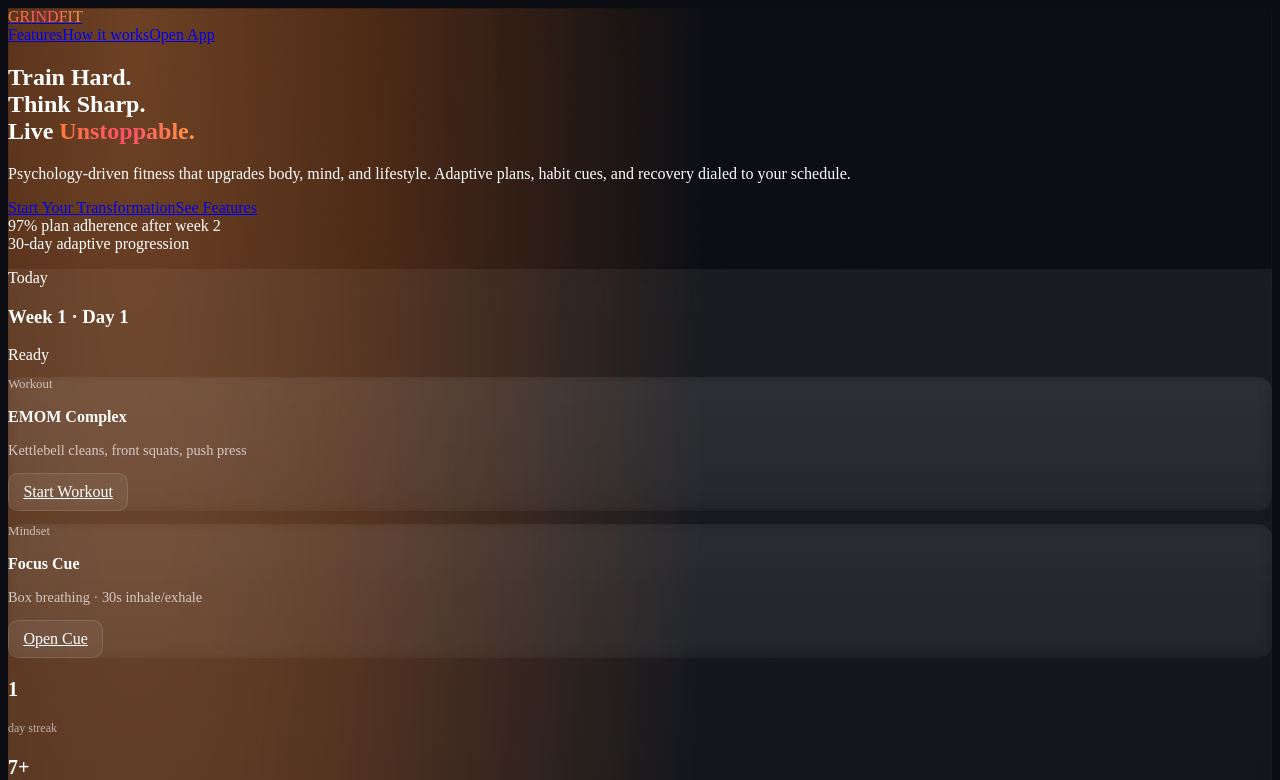
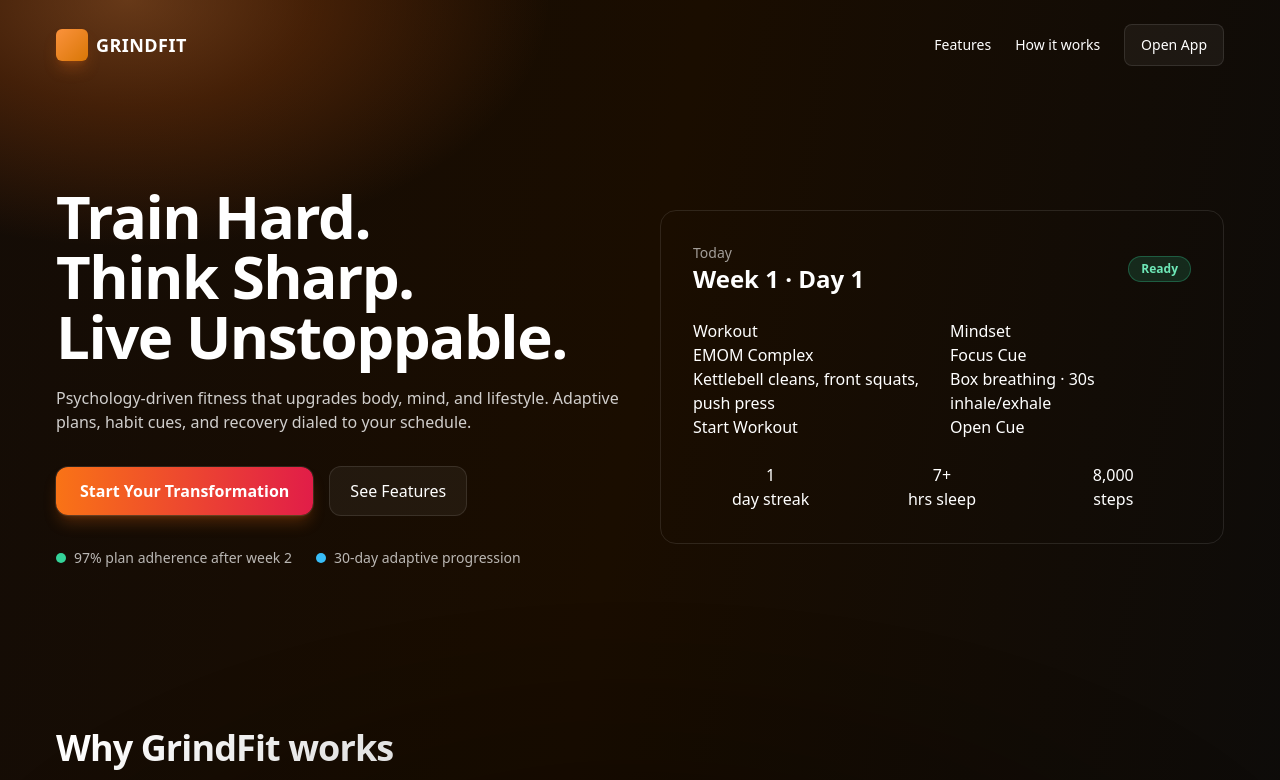
Before and after one commit to GrindFit/grindfit-webapp, a Next.js app: page / in a window 1280 px wide. Shown: the top 780 px of the page. Built offline with nearby package versions, Linux system fonts and the light colour scheme.

Commit message:
Update globals.css

```diff
--- a/styles/globals.css
+++ b/styles/globals.css
@@ -1,105 +1,68 @@
-/* === Base: keep page dark & crisp === */
-html, body {
-  background: #0b0d12;
-  color: #ffffff;
-}
+/* --- keep Tailwind working --- */
+@tailwind base;
+@tailwind components;
+@tailwind utilities;
 
-/* Smooth text */
-* { -webkit-font-smoothing: antialiased; -moz-osx-font-smoothing: grayscale; }
-
-/* === Form: dark selects / options === */
-select,
-select:focus {
-  background-color: #0e151e; /* deep dark */
-  color: #fff;
-  border-color: #374151; /* gray-700 */
-}
-option {
-  background-color: #0e151e; /* keeps dropdown panel dark */
+/* --- Base tweaks (keep page dark) --- */
+html,
+body {
+  background: #0b0b0b; /* deep charcoal */
   color: #fff;
 }
 
-/* === Premium gradient text utility === */
-.gradient-text {
-  background-image: linear-gradient(90deg, #ff7a3d 0%, #ff4d6d 50%, #ff9a3d 100%);
-  -webkit-background-clip: text;
-  background-clip: text;
-  color: transparent;
+/* --- Dark selects across browsers (for onboarding dropdowns) --- */
+select,
+select:focus {
+  background-color: #1a0d00; /* deep burnt orange-brown */
+  color: #fff;
+  border-color: #374151;     /* gray-700 */
+  outline: none;
+}
+option {
+  background-color: #1a0d00;
+  color: #fff;
 }
 
-/* === Hero background (premium burnt-orange glow) === */
+/* --- Hero background (premium burnt-orange glow) --- */
+/* Apply this background to the wrapper with className="hero-section" */
 .hero-section {
+  /* soft orange glow from top-left that fades into deep dark */
   background:
-    radial-gradient(65% 80% at 10% 0%,
-      rgba(255, 144, 64, 0.40) 0%,
-      rgba(255, 120, 32, 0.28) 28%,
-      rgba(12, 14, 20, 0.85) 70%,
-      rgba(12, 14, 20, 1) 100%
+    radial-gradient(
+      650px 380px at 10% 0%,
+      rgba(255, 140, 60, 0.35) 0%,
+      rgba(255, 110, 20, 0.20) 28%,
+      rgba(0, 0, 0, 0.0) 65%
     ),
-    linear-gradient(
-      180deg,
-      #0b0d12 0%,
-      #121821 42%,
-      #0e141b 70%,
-      #0a0d12 100%
-    );
+    /* subtle color shift across the width */
+    linear-gradient(100deg, #140c06 0%, #1a0d00 45%, #0b0b0b 100%);
   background-size: cover;
   background-position: center;
-  min-height: 100vh;
+  min-height: 100vh; /* full height hero */
 }
 
-/* === Glass & panels === */
-.glass-card {
-  background: linear-gradient(180deg, rgba(255,255,255,0.06) 0%, rgba(255,255,255,0.03) 100%);
-  backdrop-filter: blur(8px);
-  -webkit-backdrop-filter: blur(8px);
-}
-.panel {
-  background: linear-gradient(180deg, rgba(255,255,255,0.04) 0%, rgba(255,255,255,0.02) 100%);
-  border-radius: 14px;
-  backdrop-filter: blur(6px);
-  -webkit-backdrop-filter: blur(6px);
+/* Optional: gentle vignette so edges feel cinematic */
+.hero-section::after {
+  content: "";
+  position: fixed;
+  inset: 0;
+  pointer-events: none;
+  background: radial-gradient(1200px 600px at 50% 120%, rgba(0,0,0,0.35), rgba(0,0,0,0) 60%);
 }
 
-/* === Feature cards subtle hover === */
-.feature-card {
-  background: linear-gradient(180deg, rgba(255,255,255,0.04) 0%, rgba(255,255,255,0.02) 100%);
-  transition: transform 220ms ease, background 220ms ease, border-color 220ms ease;
-}
-.feature-card:hover {
-  transform: translateY(-2px);
-  border-color: rgba(255,255,255,0.18);
-  background: linear-gradient(180deg, rgba(255,255,255,0.06) 0%, rgba(255,255,255,0.03) 100%);
+/* Nice container radius / shadow on cards if you want a touch more polish */
+.card {
+  @apply rounded-xl bg-neutral-900/50 ring-1 ring-white/10 shadow-xl;
 }
 
-/* === Small UI bits === */
-.label { color: rgba(255,255,255,0.65); font-size: 0.8rem; }
-.title { font-weight: 700; }
-.sub { color: rgba(255,255,255,0.70); font-size: 0.9rem; }
-.mini-stat .value { font-weight: 800; font-size: 1.25rem; }
-.muted { color: rgba(255,255,255,0.6); font-size: 0.75rem; }
-
-/* Ghost button */
-.btn-ghost {
-  display: inline-flex;
-  align-items: center;
-  justify-content: center;
-  padding: 0.55rem 0.9rem;
-  border-radius: 10px;
-  background: rgba(255,255,255,0.06);
-  border: 1px solid rgba(255,255,255,0.12);
-  color: #fff;
-  transition: background 200ms ease, transform 200ms ease, border-color 200ms ease;
-}
-.btn-ghost:hover {
-  background: rgba(255,255,255,0.10);
-  border-color: rgba(255,255,255,0.18);
-  transform: translateY(-1px);
+/* Smooth scrolling & a little better scrolling physics */
+html {
+  scroll-behavior: smooth;
 }
 
-/* Focus visibility */
-a:focus-visible, button:focus-visible {
-  outline: 2px solid rgba(255, 160, 64, 0.8);
+/* Subtle focus ring (accessibility + premium feel) */
+:focus-visible {
+  outline: 2px solid rgba(255,140,60,0.5);
   outline-offset: 2px;
   border-radius: 10px;
 }
```
